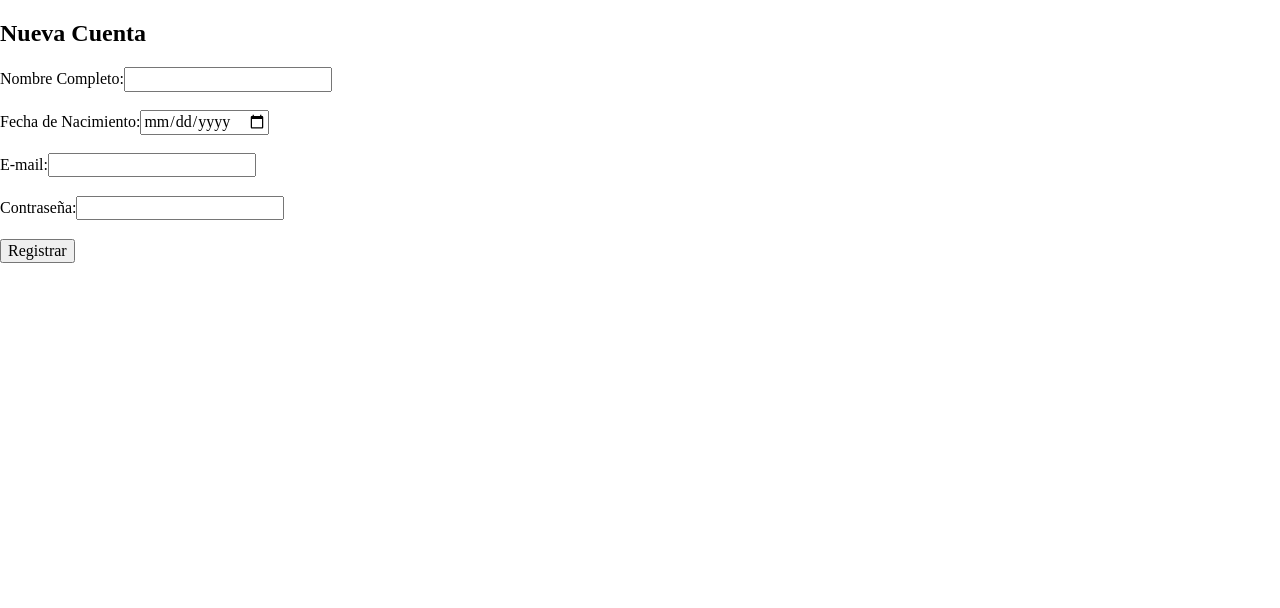
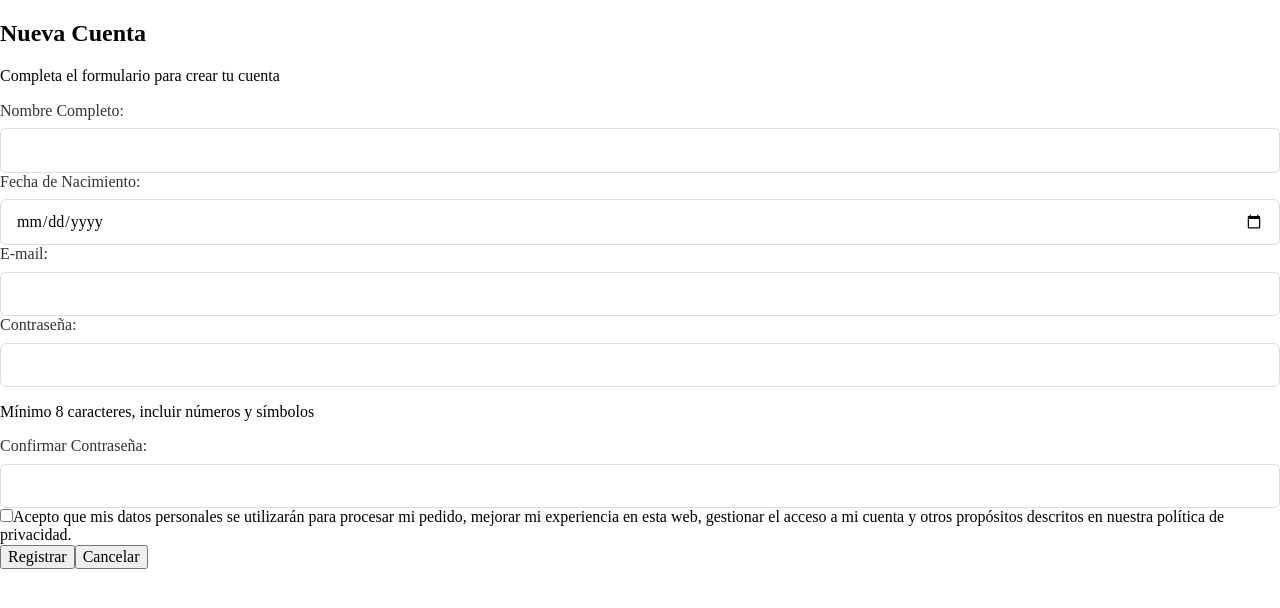
Before and after one commit to cesar-a-delacruz/ordoc, a React (Vite) app: page /register in a window 1280 px wide. Shown: the top 608 px of the page. Built offline with nearby package versions, Linux system fonts and the light colour scheme; no server answers.

Commit message:
fix: modificacion  del login y register

```diff
--- a/src/pages/Login.jsx
+++ b/src/pages/Login.jsx
@@ -1,9 +1,12 @@
 import { useState } from "react";
 import client from "../supabase/client";
+import "../styles/Login.css";
+
 
 function Login() {
   const [email, setEmail] = useState("");
   const [password, setPassword] = useState("");
+  const [rememberMe, setRememberMe] = useState("");
 
   const handleSubmit = async (e) => {
     e.preventDefault();
@@ -14,9 +17,10 @@ function Login() {
   };
 
   return (
-    <div>
+       <div className="login-container">
       <h2>Iniciar Sesión</h2>
-      <form onSubmit={handleSubmit}>
+      <form onSubmit={handleSubmit} className="login-form">
+        <div className="form-group">
           <label htmlFor="email">E-mail:</label>
           <input
             type="text"
@@ -25,9 +29,9 @@ function Login() {
             onChange={(e) => setEmail(e.target.value)}
             required
           />
-        <br />
-        <br />
+        </div>
 
+        <div className="form-group">
           <label htmlFor="password">Contraseña:</label>
           <input
             type="password"
@@ -36,10 +40,23 @@ function Login() {
             onChange={(e) => setPassword(e.target.value)}
             required
           />
-        <br />
-        <br />
+        </div>
 
-        <button type="submit">Acceder</button>
+        <div className="remember-group">
+          <input
+            type="checkbox"
+            id="remember"
+            checked={rememberMe}
+            onChange={(e) => setRememberMe(e.target.checked)}
+          />
+          <label htmlFor="remember">Mantener Sesión</label>
+        </div>
+
+        <button type="submit" className="login-button">Acceder</button>
+
+        <div className="Register-link">
+          ¿Es tu primera vez? <a href="/register">Regístrate</a>
+        </div>
       </form>
     </div>
   );
--- a/src/pages/Register.jsx
+++ b/src/pages/Register.jsx
@@ -6,9 +6,42 @@ function Register() {
   const [birth, setBirth] = useState("");
   const [email, setEmail] = useState("");
   const [password, setPassword] = useState("");
+  const [confirmPassword, setConfirmPassword] = useState("");
+  const [privacyAccepted, setPrivacyAccepted] = useState(false);
+  const [passwordError, setPasswordError] = useState("");
+
+   const validatePassword = (pass) => {
+    if (pass.length < 8) {
+      return "La contraseña debe tener al menos 8 caracteres";
+    }
+    if (!/\d/.test(pass)) {
+      return "La contraseña debe incluir al menos un número";
+    }
+    if (!/[!@#$%^&*()_+\-=\[\]{};':"\\|,.<>\/?]/.test(pass)) {
+      return "La contraseña debe incluir al menos un símbolo";
+    }
+    if (password !== confirmPassword) {
+      return "Las contraseñas no coinciden";
+    }
+    return "";
+  };
 
   const handleSubmit = async (e) => {
     e.preventDefault();
+
+    const error = validatePassword(password);
+    if (error) {
+      setPasswordError(error);
+      return;
+    }
+
+    if (!privacyAccepted) {
+      setPasswordError("Debes aceptar la política de privacidad");
+      return;
+    }
+
+    setPasswordError("");
+
     await client.auth.signUp({
       email: email,
       password: password,
@@ -22,9 +55,12 @@ function Register() {
   };
 
   return (
-    <div>
+     <div className="register-container">
       <h2>Nueva Cuenta</h2>
-      <form onSubmit={handleSubmit}>
+      <p className="subtitle">Completa el formulario para crear tu cuenta</p>
+
+      <form onSubmit={handleSubmit} className="register-form">
+        <div className="form-group">
           <label htmlFor="name">Nombre Completo:</label>
           <input
             type="text"
@@ -33,8 +69,9 @@ function Register() {
             onChange={(e) => setName(e.target.value)}
             required
           />
-        <br />
-        <br />
+        </div>
+
+        <div className="form-group">
           <label htmlFor="birth">Fecha de Nacimiento:</label>
           <input
             type="date"
@@ -43,8 +80,9 @@ function Register() {
             onChange={(e) => setBirth(e.target.value)}
             required
           />
-        <br />
-        <br />
+        </div>
+
+        <div className="form-group">
           <label htmlFor="email">E-mail:</label>
           <input
             type="email"
@@ -53,9 +91,9 @@ function Register() {
             onChange={(e) => setEmail(e.target.value)}
             required
           />
-        <br />
-        <br />
+        </div>
 
+        <div className="form-group">
           <label htmlFor="password">Contraseña:</label>
           <input
             type="password"
@@ -64,10 +102,48 @@ function Register() {
             onChange={(e) => setPassword(e.target.value)}
             required
           />
-        <br />
-        <br />
+          <div className="password-requirements">
+            <p>Mínimo 8 caracteres, incluir números y símbolos</p>
+          </div>
+        </div>
 
-        <button type="submit">Registrar</button>
+        <div className="form-group">
+          <label htmlFor="confirmPassword">Confirmar Contraseña:</label>
+          <input
+            type="password"
+            id="confirmPassword"
+            value={confirmPassword}
+            onChange={(e) => setConfirmPassword(e.target.value)}
+            required
+          />
+        </div>
+
+        <div className="privacy-box">
+          <input
+            type="checkbox"
+            id="privacy"
+            checked={privacyAccepted}
+            onChange={(e) => setPrivacyAccepted(e.target.checked)}
+          />
+          <label htmlFor="privacy">
+            Acepto que mis datos personales se utilizarán para procesar mi pedido,
+            mejorar mi experiencia en esta web, gestionar el acceso a mi cuenta y
+            otros propósitos descritos en nuestra política de privacidad.
+          </label>
+        </div>
+
+        {passwordError && <div className="error-message">{passwordError}</div>}
+
+        <div className="button-group">
+          <button type="submit" className="register-button">Registrar</button>
+          <button
+            type="button"
+            className="cancel-button"
+            onClick={() => window.history.back()}
+          >
+            Cancelar
+          </button>
+        </div>
       </form>
     </div>
   );
```
Lines whose indentation alone changed are shown as unchanged.
